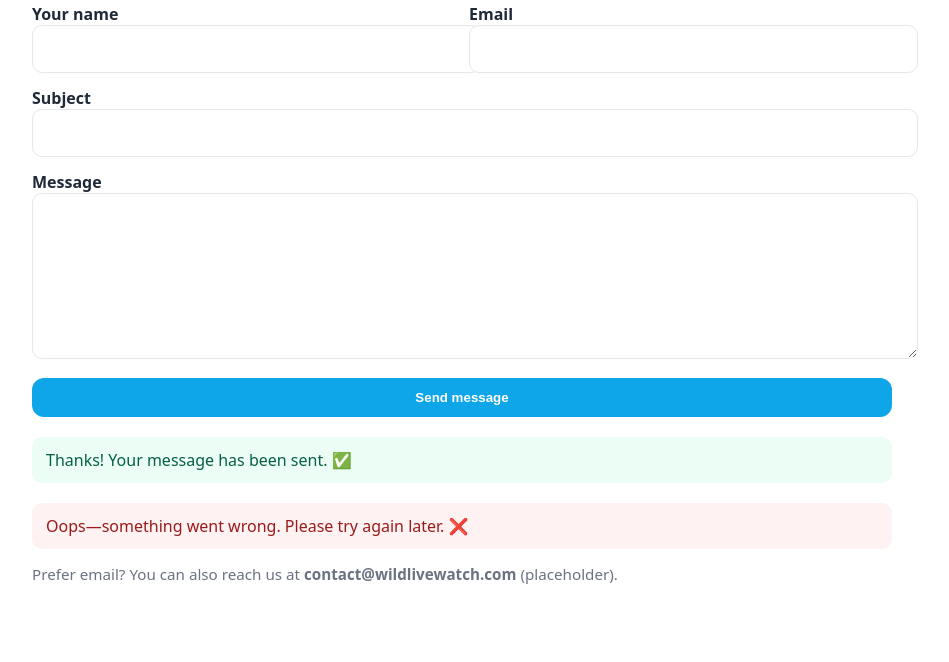
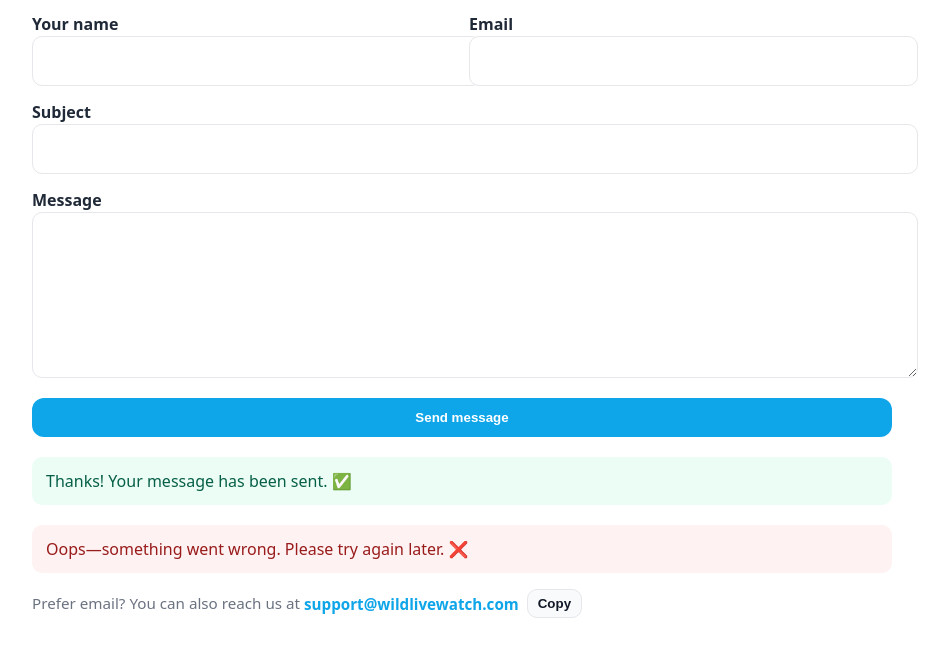
Before and after one commit to ZeriahStudios/wildlivewatch, a plain HTML site: page contact.html in a window 1280 px wide. Shown: the part 179-841 px from the top of the page, without its empty margins (178-1127 px from the left). Before the commit the page ends 806 px from the top, so only its background shows below. Drawn offline with Linux system fonts and the light colour scheme.

Commit message:
contact.html

```diff
--- a/contact.html
+++ b/contact.html
@@ -5,15 +5,16 @@
   <title>Contact — WildLiveWatch</title>
   <style>
     :root{--fg:#1f2937; --muted:#6b7280; --accent:#0ea5e9; --ok:#10b981; --err:#ef4444}
-    body{font-family:system-ui,-apple-system,Segoe UI,Roboto,Ubuntu,Helvetica,Arial,sans-serif;margin:0;color:var(--fg)}
+    body{font-family:system-ui,-apple-system,Segoe UI,Roboto,Ubuntu,Helvetica,Arial,sans-serif;margin:0;color:var(--fg);line-height:1.5}
     .wrap{max-width:860px;margin:0 auto;padding:28px 16px}
     a{color:var(--accent);text-decoration:none} a:hover{text-decoration:underline}
     h1{margin-top:0}
     form{margin-top:14px;display:grid;gap:14px}
     label{font-weight:600}
-    input,textarea{width:100%;padding:12px;border:1px solid #e5e7eb;border-radius:10px;font:inherit}
+    input,textarea{width:100%;padding:12px;border:1px solid #e5e7eb;border-radius:10px;font:inherit;background:#fff}
     textarea{min-height:140px;resize:vertical}
     button{background:var(--accent);color:#fff;border:0;border-radius:12px;padding:12px 16px;font-weight:700;cursor:pointer}
+    button[disabled]{opacity:.7;cursor:wait}
     .row{display:grid;gap:14px;grid-template-columns:1fr 1fr}
     @media (max-width:700px){.row{grid-template-columns:1fr}}
     .note{color:var(--muted);font-size:.95rem}
@@ -21,15 +22,18 @@
     .msg.ok{background:#ecfdf5;color:#065f46;display:block}
     .msg.err{background:#fef2f2;color:#991b1b;display:block}
     .hp{position:absolute;left:-5000px;opacity:0} /* honeypot */
+    .mailto{display:inline-flex;gap:8px;align-items:center}
+    .copyBtn{border:1px solid #e5e7eb;background:#f9fafb;color:#111827;padding:6px 10px;border-radius:10px;font-weight:600;cursor:pointer}
+    .copyBtn:active{transform:translateY(1px)}
   </style>
 </head>
 <body>
   <div class="wrap">
-    <p><a href="./index.html">← Back to Home</a></p>
+    <p><a href="./index.html" aria-label="Back to home">← Back to Home</a></p>
     <h1>Contact Us</h1>
     <p class="note">Have a question or an idea? Send us a message and we’ll get back to you.</p>
 
-    <form id="contact" action="https://formspree.io/f/mzzagpjl" method="POST">
+    <form id="contact" action="https://formspree.io/f/mzzagpjl" method="POST" novalidate>
       <div class="row">
         <div>
           <label for="name">Your name</label>
@@ -37,13 +41,13 @@
         </div>
         <div>
           <label for="email">Email</label>
-          <input id="email" name="_replyto" type="email" autocomplete="email" required>
+          <input id="email" name="_replyto" type="email" inputmode="email" autocomplete="email" required>
         </div>
       </div>
 
       <div>
         <label for="subject">Subject</label>
-        <input id="subject" name="subject" type="text" required>
+        <input id="subject" name="subject" type="text" autocomplete="on" required>
       </div>
 
       <div>
@@ -58,25 +62,32 @@
       <input type="hidden" name="_subject" value="WildLiveWatch Contact">
       <input type="hidden" name="site" value="wildlivewatch.com">
 
-      <button type="submit">Send message</button>
+      <button id="sendBtn" type="submit">Send message</button>
 
-      <div id="ok" class="msg ok">Thanks! Your message has been sent. ✅</div>
-      <div id="err" class="msg err">Oops—something went wrong. Please try again later. ❌</div>
+      <div id="ok" class="msg ok" role="status" aria-live="polite">Thanks! Your message has been sent. ✅</div>
+      <div id="err" class="msg err" role="alert">Oops—something went wrong. Please try again later. ❌</div>
     </form>
 
-    <p class="note">Prefer email? You can also reach us at <strong>contact@wildlivewatch.com</strong> (placeholder).</p>
+    <p class="note" style="margin-top:16px">
+      Prefer email? You can also reach us at
+      <span class="mailto">
+        <a id="mailto" href="mailto:support@wildlivewatch.com"><strong>support@wildlivewatch.com</strong></a>
+        <button class="copyBtn" id="copyBtn" type="button" aria-label="Copy email address">Copy</button>
+      </span>
+    </p>
   </div>
 
   <script>
-    // Ajax submit so we can show a nice success message on GitHub Pages
-    const form = document.getElementById('contact');
-    const ok = document.getElementById('ok');
-    const err = document.getElementById('err');
+    const form   = document.getElementById('contact');
+    const ok     = document.getElementById('ok');
+    const err    = document.getElementById('err');
+    const sendBt = document.getElementById('sendBtn');
 
     form.addEventListener('submit', async (e) => {
       e.preventDefault();
       ok.style.display = 'none';
       err.style.display = 'none';
+      sendBt.disabled = true; sendBt.textContent = 'Sending…';
 
       try {
         const resp = await fetch(form.action, {
@@ -84,7 +95,6 @@
           headers: { 'Accept': 'application/json' },
           body: new FormData(form)
         });
-
         if (resp.ok) {
           form.reset();
           ok.style.display = 'block';
@@ -92,8 +102,25 @@
         } else {
           err.style.display = 'block';
         }
-      } catch(e){
+      } catch (_) {
         err.style.display = 'block';
+      } finally {
+        sendBt.disabled = false; sendBt.textContent = 'Send message';
+      }
+    });
+
+    // Copy-to-clipboard for the email address
+    document.getElementById('copyBtn').addEventListener('click', async () => {
+      const email = 'support@wildlivewatch.com';
+      try {
+        await navigator.clipboard.writeText(email);
+        const btn = document.getElementById('copyBtn');
+        const prev = btn.textContent;
+        btn.textContent = 'Copied!';
+        setTimeout(() => btn.textContent = prev, 1200);
+      } catch (_) {
+        // Fallback: open mailto if clipboard fails
+        window.location.href = 'mailto:' + email;
       }
     });
   </script>
```
